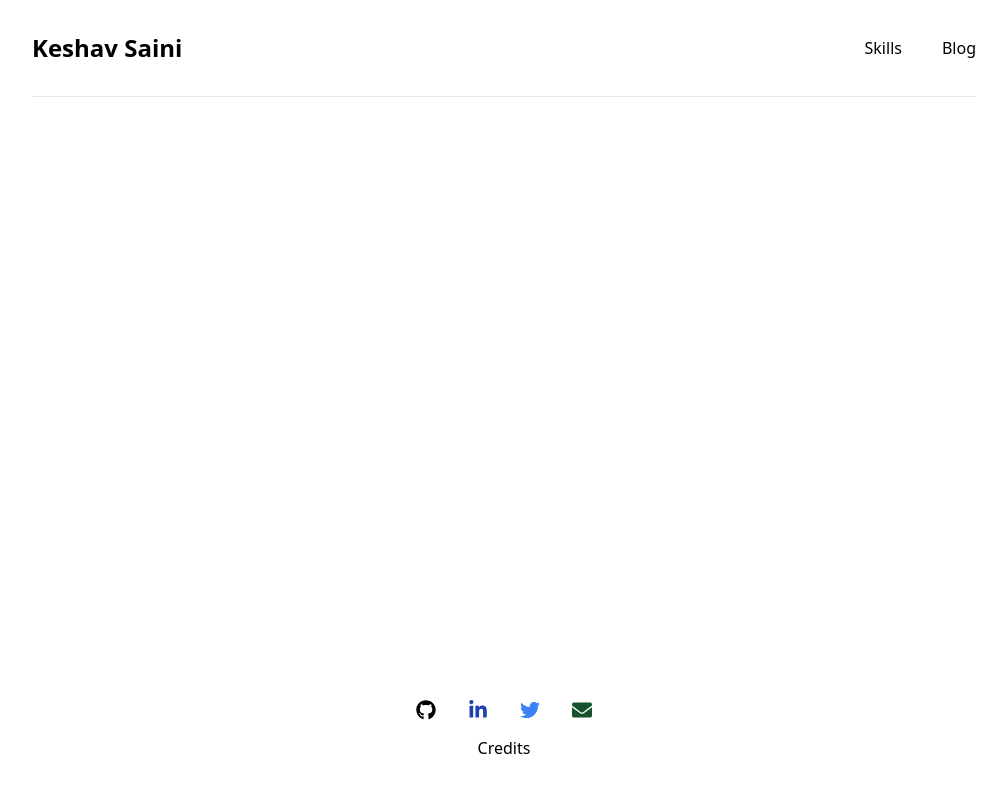
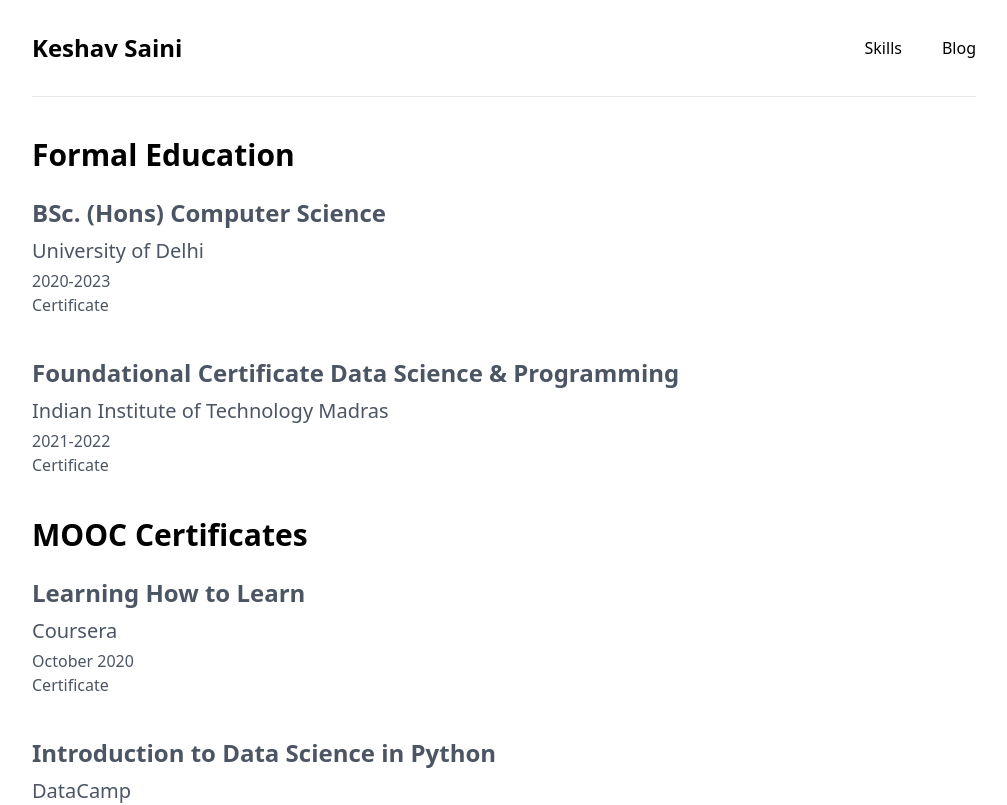
Before and after one commit to professor91/keshav-saini, a React (Create React App) app: page /academics in a window 1280 px wide. Shown: the top 805 px of the page, without its empty margins (136-1143 px from the left). Built offline with nearby package versions, Linux system fonts and the light colour scheme.

Commit message:
added academics section

```diff
--- a/src/App.js
+++ b/src/App.js
@@ -9,6 +9,7 @@
 import Skills from "./components/Skills";
 import Resume from "./components/Resume";
 import Credits from "./components/Credits"
+import Academics from "./components/Academics";
 
 function App() {
   return (
@@ -20,6 +21,7 @@
 
           <Routes>
             <Route path="/keshav-saini" element={<About />} />
+            <Route path="/academics" element={<Academics />} />
             <Route path="/projects" element={<Project />} />
             <Route path="/skills" element={<Skills />} />
             <Route path="/resume" element={<Resume />} />
--- a/src/components/About.js
+++ b/src/components/About.js
@@ -26,16 +26,22 @@
                 </li>
                 <li>
                     <Link
-                        to="/projects">
-                        My Projects
+                        to="/academics">
+                        Academics
                     </Link>
                 </li>
                 <li>
+                    <Link
+                        to="/projects">
+                        Projects
+                    </Link>
+                </li>
+                {/* <li>
                     <a
                         href="mailto:keshavsaini1820@gmail.com">
                         Contact Me
                     </a>
-                </li>
+                </li> */}
             </ul>
         </div>
     );
--- /dev/null
+++ b/src/components/Academics.js
@@ -0,0 +1,80 @@
+import React from "react";
+
+const Card = (props) => {
+    return (
+        <div
+            className="pb-10 block">
+                {/* md:flex flex-row justify-evenly */}
+            <span
+                className="text-2xl font-bold">
+                    {props.degree}
+            </span>
+            <p
+                className="text-xl pt-2 pb-1">
+                {props.college}
+            </p>
+            <div
+                className="">
+                <div>
+                    {props.duration}
+                </div>
+                <div
+                    className="ml-auto">
+                    <a className="pr-6"
+                        href={props.certificate}
+                        target="_blank"
+                        rel="noreferrer">
+                        Certificate
+                    </a>
+                </div>
+            </div>
+        </div>
+    );
+}
+
+function Academics () {
+    return (
+        <div
+            className="mt-10">
+                {/* max-w-4xl */}
+            <p
+                className="text-3xl font-bold">
+                Formal Education
+            </p>
+            <div
+                className="list-disc mt-6 text-gray-600 ">
+                <Card
+                    degree="BSc. (Hons) Computer Science"
+                    college="University of Delhi"
+                    duration="2020-2023"
+                />
+                <Card
+                    degree="Foundational Certificate Data Science & Programming"
+                    college="Indian Institute of Technology Madras"
+                    duration="2021-2022"
+                />
+            </div>
+            <p
+                className="text-3xl font-bold">
+                MOOC Certificates
+            </p>
+            <div
+                className="list-disc mt-6 text-gray-600 ">
+                <Card
+                    degree="Learning How to Learn"
+                    college="Coursera"
+                    duration="October 2020"
+                    certificate="https://coursera.org/share/7664dba97e4c8f391071805c57ff2077"
+                />
+                <Card
+                    degree="Introduction to Data Science in Python"
+                    college="DataCamp"
+                    duration="September 2020"
+                    certificate="https://www.datacamp.com/statement-of-accomplishment/course/e2bacfa2784653354a8289efb7b8186a1e305656"
+                />
+            </div>
+        </div>
+    );
+}
+
+export default Academics;
```
